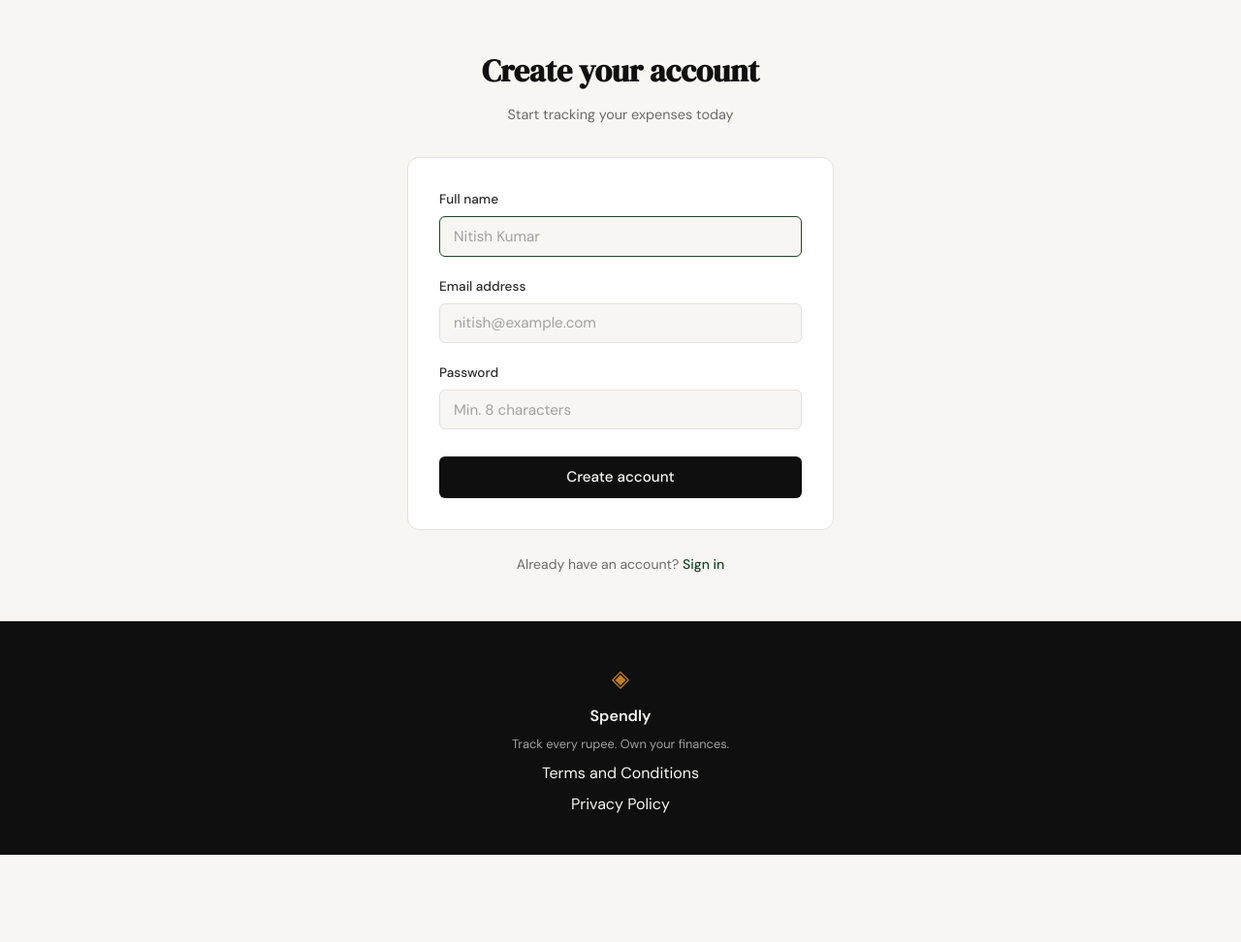
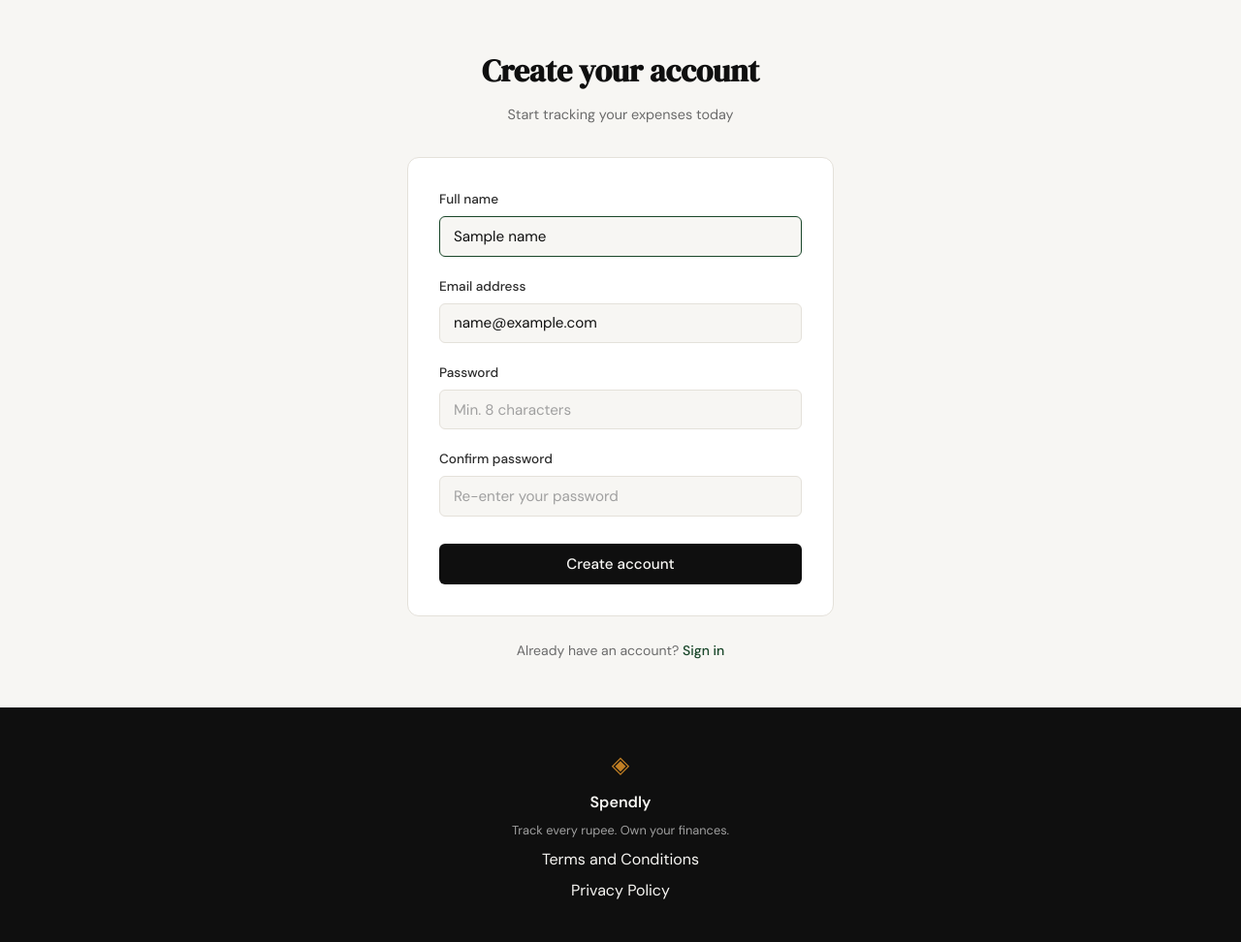
Before and after one commit to kaushik-hadiya/Spendly, a Flask app: template templates/register.html in a window 1280 px wide. Shown: the part 61-1033 px from the top of the page at 97% size. Before the commit the page ends 943 px from the top, so only its background shows below. Run offline with Flask 3, Linux system fonts and the light colour scheme; the template is opened without the code that fills it: most values are stand-ins (such as "Sample title", 1, 10 or a date in 2020).

Commit message:
registration: POST /register with validation and tests

```diff
--- a/app.py
+++ b/app.py
@@ -1,12 +1,36 @@
-from flask import Flask, render_template
+import os
+import re
+import sqlite3
 
-from database.db import get_db, init_db, seed_db
+from flask import Flask, flash, redirect, render_template, request, url_for
+
+from database.db import create_user, get_db, get_user_by_email, init_db, seed_db
 
 app = Flask(__name__)
+app.secret_key = os.environ.get("SECRET_KEY", "dev-only-change-me")
+
+EMAIL_PATTERN = re.compile(r"^[^@\s]+@[^@\s]+\.[^@\s]+$")
+MIN_PASSWORD_LENGTH = 8
 
 with app.app_context():
     init_db()
     seed_db()
+
+
+# ------------------------------------------------------------------ #
+# Helpers                                                             #
+# ------------------------------------------------------------------ #
+
+def validate_registration(name, email, password, confirm_password):
+    if not name:
+        return "Please enter your name."
+    if not EMAIL_PATTERN.match(email):
+        return "Please enter a valid email address."
+    if len(password) < MIN_PASSWORD_LENGTH:
+        return f"Password must be at least {MIN_PASSWORD_LENGTH} characters."
+    if password != confirm_password:
+        return "Passwords do not match."
+    return None
 
 
 # ------------------------------------------------------------------ #
@@ -18,9 +42,31 @@ def landing():
     return render_template("landing.html")
 
 
-@app.route("/register")
+@app.route("/register", methods=["GET", "POST"])
 def register():
-    return render_template("register.html")
+    if request.method == "GET":
+        return render_template("register.html")
+
+    name = request.form.get("name", "").strip()
+    email = request.form.get("email", "").strip().lower()
+    password = request.form.get("password", "")
+    confirm_password = request.form.get("confirm_password", "")
+
+    error = validate_registration(name, email, password, confirm_password)
+    if error is None and get_user_by_email(email) is not None:
+        error = "An account with that email already exists."
+
+    if error is None:
+        try:
+            create_user(name, email, password)
+        except sqlite3.IntegrityError:
+            error = "An account with that email already exists."
+
+    if error is not None:
+        return render_template("register.html", error=error, name=name, email=email)
+
+    flash("Account created — please sign in.", "success")
+    return redirect(url_for("login"))
 
 
 @app.route("/login")
--- a/database/db.py
+++ b/database/db.py
@@ -23,6 +23,32 @@ def get_db():
     conn.row_factory = sqlite3.Row
     conn.execute("PRAGMA foreign_keys = ON")
     return conn
+
+
+def get_user_by_email(email):
+    conn = get_db()
+    try:
+        return conn.execute(
+            "SELECT id, name, email, password_hash, created_at "
+            "FROM users WHERE email = ?",
+            (email,),
+        ).fetchone()
+    finally:
+        conn.close()
+
+
+def create_user(name, email, password):
+    # Raises sqlite3.IntegrityError if the email is already registered.
+    conn = get_db()
+    try:
+        with conn:
+            cur = conn.execute(
+                "INSERT INTO users (name, email, password_hash) VALUES (?, ?, ?)",
+                (name, email, generate_password_hash(password)),
+            )
+        return cur.lastrowid
+    finally:
+        conn.close()
 
 
 def init_db():
--- /dev/null
+++ b/pytest.ini
@@ -0,0 +1,3 @@
+[pytest]
+testpaths = tests
+pythonpath = .
--- a/static/css/style.css
+++ b/static/css/style.css
@@ -413,7 +413,17 @@ a { color: inherit; text-decoration: none; }
 .auth-error {
     background: var(--danger-light);
     color: var(--danger);
-    border: 1px solid #f5c6c2;
+    border: 1px solid color-mix(in srgb, var(--danger) 25%, transparent);
+    border-radius: var(--radius-sm);
+    padding: 0.75rem 1rem;
+    font-size: 0.875rem;
+    margin-bottom: 1.25rem;
+}
+
+.auth-success {
+    background: var(--accent-light);
+    color: var(--accent);
+    border: 1px solid color-mix(in srgb, var(--accent) 25%, transparent);
     border-radius: var(--radius-sm);
     padding: 0.75rem 1rem;
     font-size: 0.875rem;
--- a/templates/register.html
+++ b/templates/register.html
@@ -17,24 +17,32 @@
             <div class="auth-error">{{ error }}</div>
             {% endif %}
 
-            <form method="POST" action="/register">
+            <form method="POST" action="{{ url_for('register') }}">
                 <div class="form-group">
                     <label for="name">Full name</label>
                     <input type="text" id="name" name="name"
                            class="form-input" placeholder="Nitish Kumar"
+                           value="{{ name or '' }}"
                            required autofocus>
                 </div>
                 <div class="form-group">
                     <label for="email">Email address</label>
                     <input type="email" id="email" name="email"
                            class="form-input" placeholder="nitish@example.com"
+                           value="{{ email or '' }}"
                            required>
                 </div>
                 <div class="form-group">
                     <label for="password">Password</label>
                     <input type="password" id="password" name="password"
                            class="form-input" placeholder="Min. 8 characters"
-                           required>
+                           minlength="8" required>
+                </div>
+                <div class="form-group">
+                    <label for="confirm_password">Confirm password</label>
+                    <input type="password" id="confirm_password" name="confirm_password"
+                           class="form-input" placeholder="Re-enter your password"
+                           minlength="8" required>
                 </div>
                 <button type="submit" class="btn-submit">Create account</button>
             </form>
```
Also changed, not shown: templates/login.html (+7 -1 lines), tests/conftest.py (added, +25 -0 lines), tests/test_registration.py (added, +138 -0 lines), .claude/specs/02-registration.md (added).
